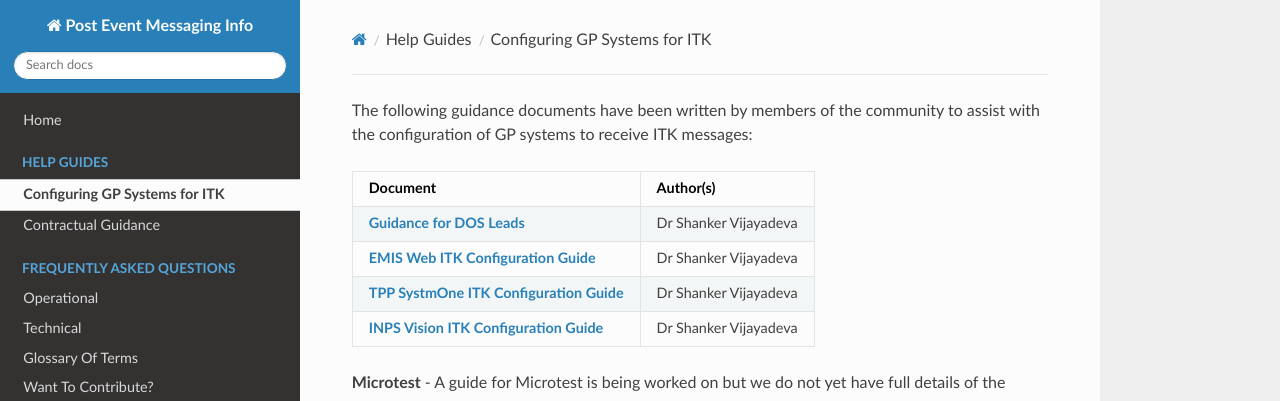
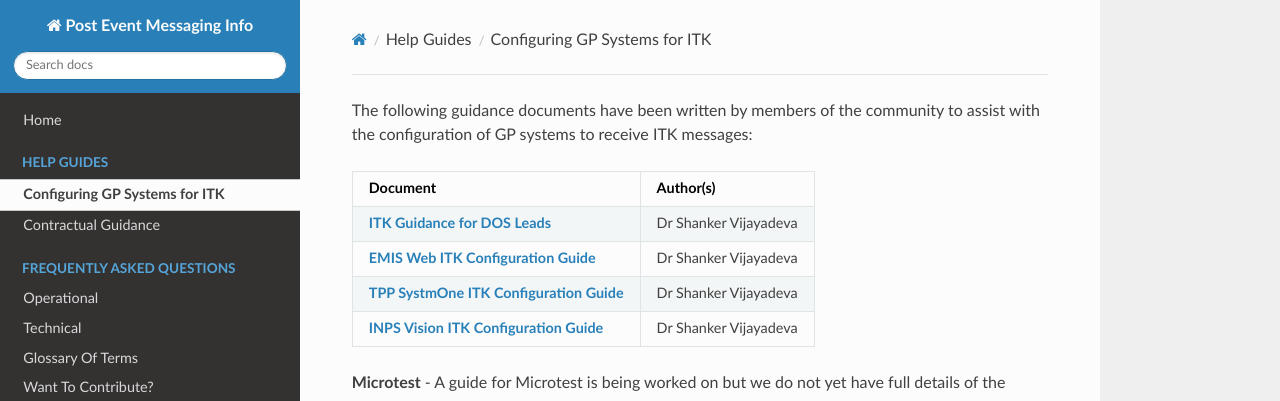
Before and after one commit to lexijax/posteventmessaginginfo, an MkDocs documentation site: the page built from docs/guides/configuring_gp_systems.md, in a window 1280 px wide. Shown: the top 401 px of the page. Built offline with MkDocs 1.6.1, drawn with Linux system fonts in a browser that asks for light colours; nearby versions of some CDN libraries; old or Windows-style settings are respelled for this version of MkDocs.

Commit message:
Update document table in configuring_gp_systems.md

```diff
--- a/docs/guides/configuring_gp_systems.md
+++ b/docs/guides/configuring_gp_systems.md
@@ -2,7 +2,7 @@ The following guidance documents have been written by members of the community t
 
 | Document | Author(s) |
 | ------------ | ------------- |
-| **[Guidance for DOS Leads](../downloads/DOSLeadGuideSettingUpNHS111MessagingtoPractices25092015.pdf)** | Dr Shanker Vijayadeva |
+| **[ITK Guidance for DOS Leads](../downloads/DOSLeadGuideSettingUpNHS111MessagingtoPractices25092015.pdf)** | Dr Shanker Vijayadeva |
 | **[EMIS Web ITK Configuration Guide](../downloads/NHS111MessagingtoEMISWebPractices25092015.docx)** | Dr Shanker Vijayadeva  |
 | **[TPP SystmOne ITK Configuration Guide](../downloads/NHS111MessagingtoSystmOnePractices25092015.docx)** | Dr Shanker Vijayadeva  |
 | **[INPS Vision ITK Configuration Guide](../downloads/NHS111MessagingtoINPSVisionPractices25092015.docx)** | Dr Shanker Vijayadeva |
```
